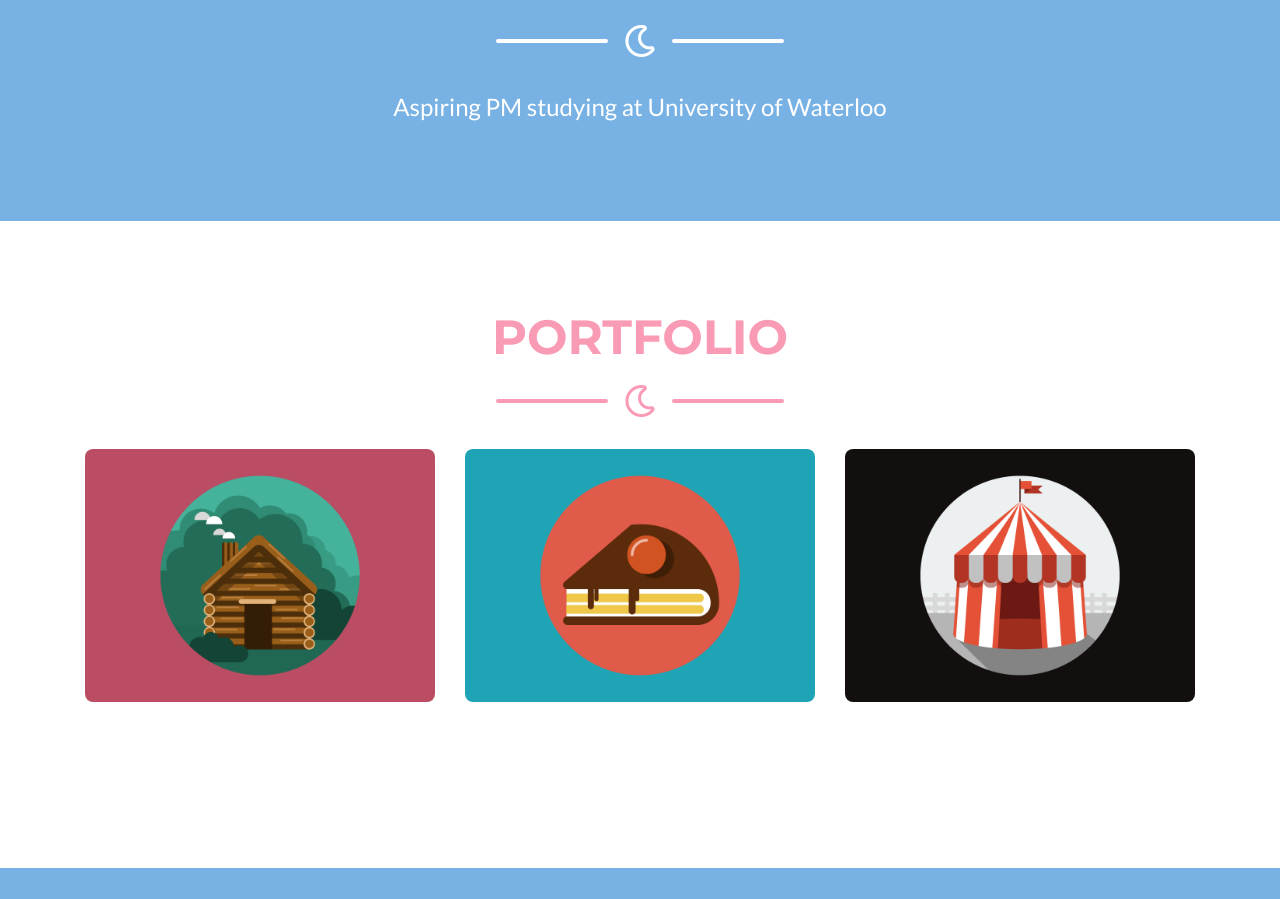
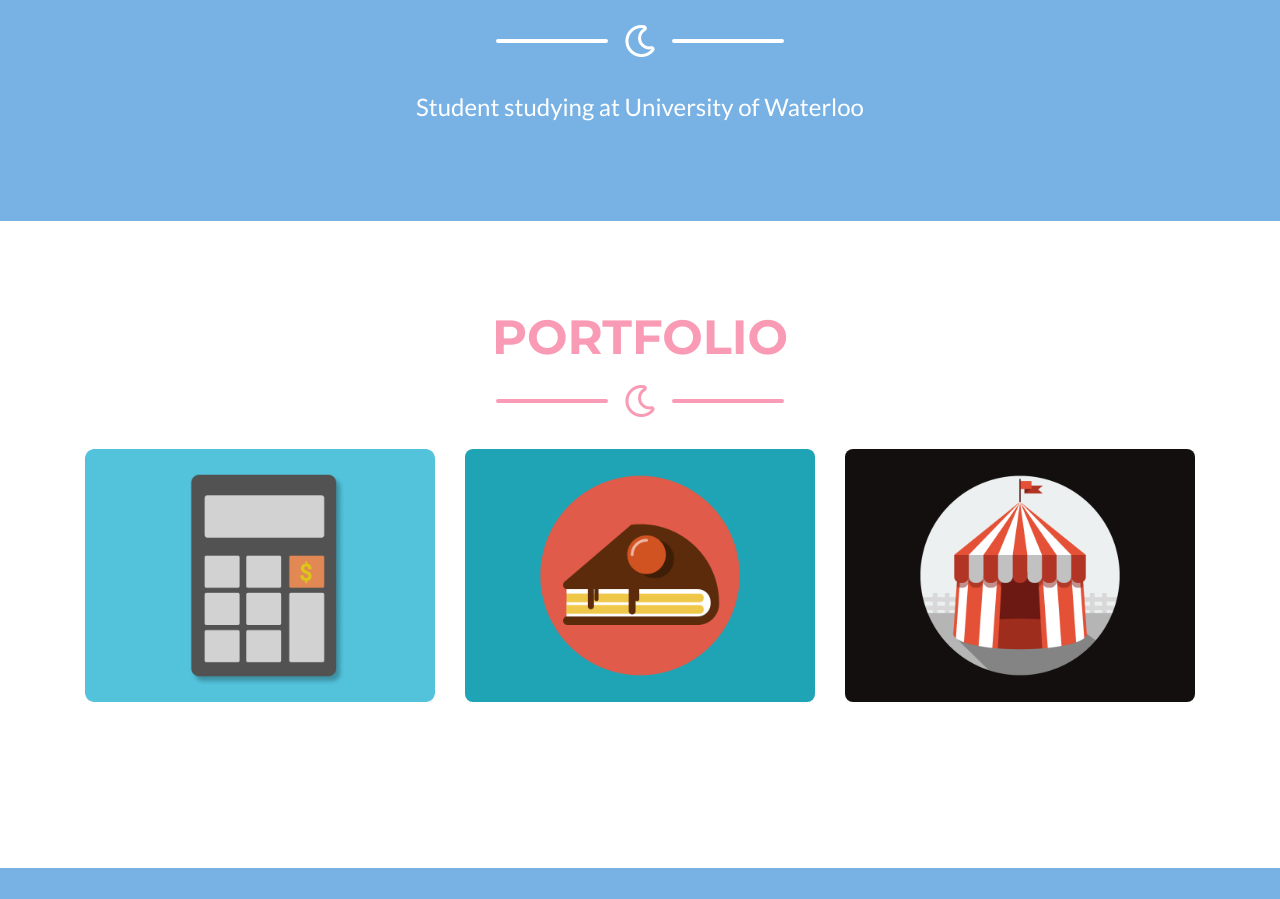
Before and after one commit to yunyiyang/yunyiyang.github.io, a website with bundled scripts: page index.html in a window 1280 px wide. Shown: the part 567-1466 px from the top of the page. Built offline with nearby package versions, Linux system fonts and the light colour scheme.

Commit message:
Added more content

```diff
--- a/index.html
+++ b/index.html
@@ -66,7 +66,7 @@
       </div>
 
       <!-- Masthead Subheading -->
-      <p class="masthead-subheading font-weight-light mb-0">Aspiring PM studying at University of Waterloo</p>
+      <p class="masthead-subheading font-weight-light mb-0">Student studying at University of Waterloo</p>
 
     </div>
   </header>
@@ -98,7 +98,7 @@
                 <i class="fas fa-plus fa-3x"></i>
               </div>
             </div>
-            <img class="img-fluid" src="img/portfolio/cabin.png" alt="">
+            <img class="img-fluid" src="img/portfolio/pndcake.png" alt="">
           </div>
         </div>
 
@@ -295,7 +295,7 @@
                   <div class="divider-custom-line"></div>
                 </div>
                 <!-- Portfolio Modal - Image -->
-                <img class="img-fluid rounded mb-5" src="img/portfolio/cabin.png" alt="">
+                <img class="img-fluid rounded mb-5" src="img/portfolio/pndcake.png" alt="">
                 <!-- Portfolio Modal - Text -->
                 <p class="mb-5">A currency calculator that quickly calculates the currency difference without internet. Built with Android Studio, Google API and Java. Designed with Sketch, HTML and CSS.</p>
                 <br>
@@ -337,7 +337,7 @@
                 <!-- Portfolio Modal - Image -->
                 <img class="img-fluid rounded mb-5" src="img/portfolio/cake.png" alt="">
                 <!-- Portfolio Modal - Text -->
-                <p class="mb-5">Lorem ipsum dolor sit amet, consectetur adipisicing elit. Mollitia neque assumenda ipsam nihil, molestias magnam, recusandae quos quis inventore quisquam velit asperiores, vitae? Reprehenderit soluta, eos quod consequuntur itaque. Nam.</p>
+                <p class="mb-5">Created the user interface for an e-gift card program. Designed and coded the front end using HTML and CSS for a mobile interface. Allows user to select the gift card design, amount and has the option to include a message when sending the gift card through email.</p>
                 <button class="btn btn-primary" href="#" data-dismiss="modal">
                   <i class="fas fa-times fa-fw"></i>
                   Close Window
@@ -376,7 +376,7 @@
                 <!-- Portfolio Modal - Image -->
                 <img class="img-fluid rounded mb-5" src="img/portfolio/circus.png" alt="">
                 <!-- Portfolio Modal - Text -->
-                <p class="mb-5">Lorem ipsum dolor sit amet, consectetur adipisicing elit. Mollitia neque assumenda ipsam nihil, molestias magnam, recusandae quos quis inventore quisquam velit asperiores, vitae? Reprehenderit soluta, eos quod consequuntur itaque. Nam.</p>
+                <p class="mb-5">Created a mobile interface on Figma for a couple feature. User can spin for a chance to win different coupons for their favourite restaurants.</p>
                 <button class="btn btn-primary" href="#" data-dismiss="modal">
                   <i class="fas fa-times fa-fw"></i>
                   Close Window
```
Also changed, not shown: img/portfolio/pndcake.png (added).
